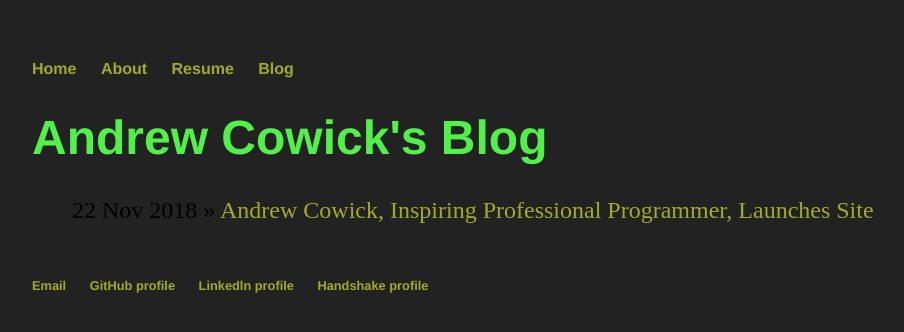
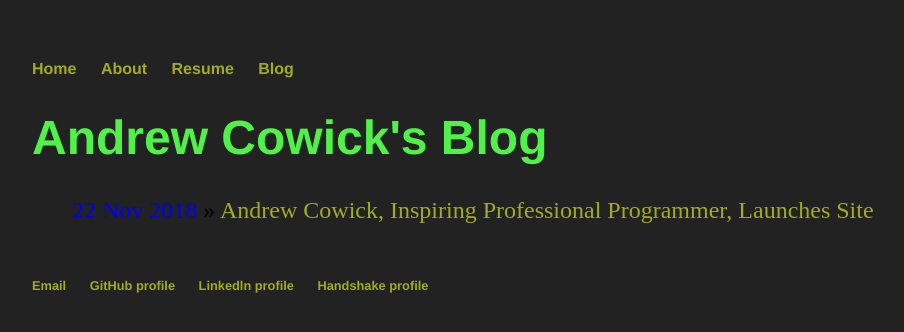
Before and after one commit to acow19/acow19.github.io, a Jekyll site: the page built from blog/index.html, in a window 1280 px wide. Shown: the top 332 px of the page, without its empty margins (160-1064 px from the left). Built offline with Jekyll 4.4.1, drawn with Linux system fonts in a browser that asks for light colours.

Commit message:
Update index.html
Testing to see if it actually changes the color of the post date text

```diff
--- a/blog/index.html
+++ b/blog/index.html
@@ -6,6 +6,6 @@ title: Andrew Cowick's Blog
 	<ul class="posts">
 
 	  {% for post in site.posts %}
-	    <li><span>{{ post.date | date_to_string }}</span> » <a href="{{ post.url }}" title="{{ post.title }}">{{ post.title }}</a></li>
+	    <li><span style="color:blue">{{ post.date | date_to_string }}</span> » <a href="{{ post.url }}" title="{{ post.title }}">{{ post.title }}</a></li>
 	  {% endfor %}
 	</ul>
```
